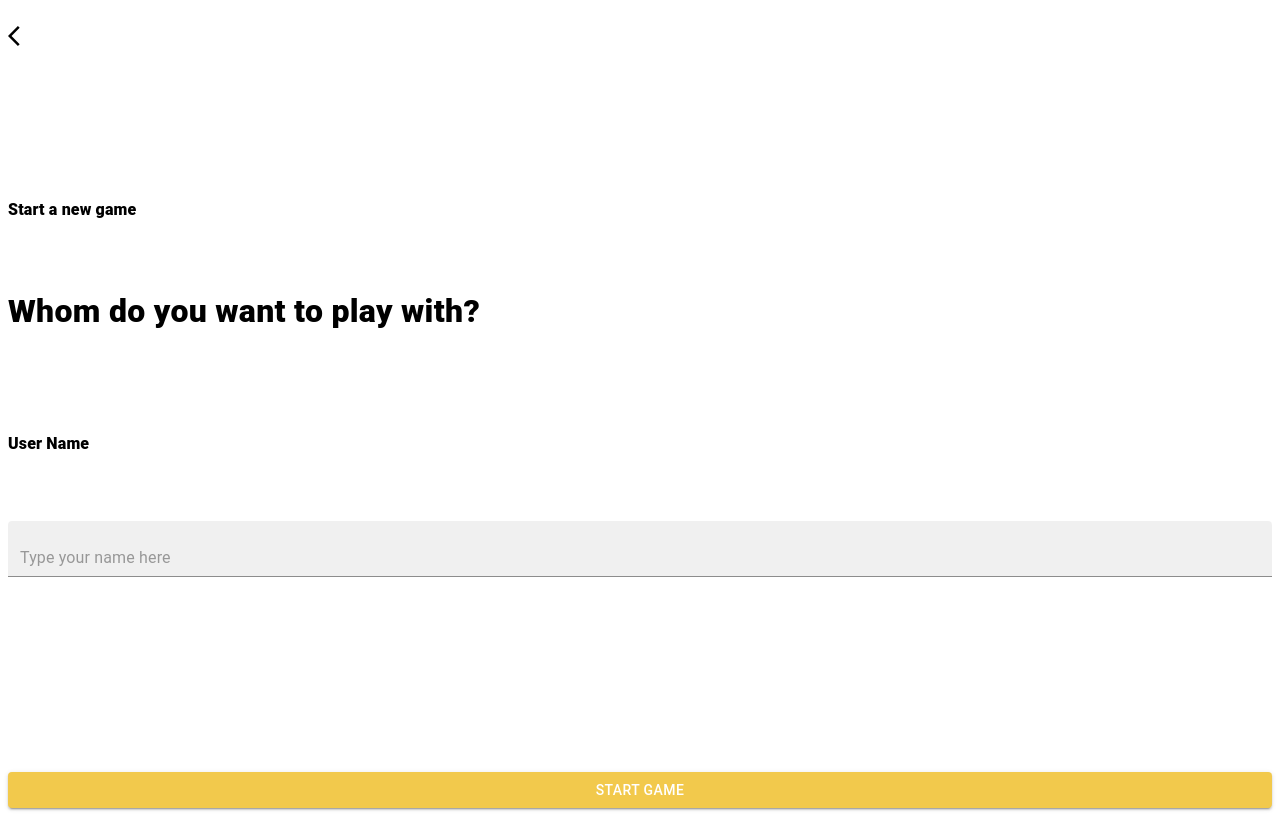
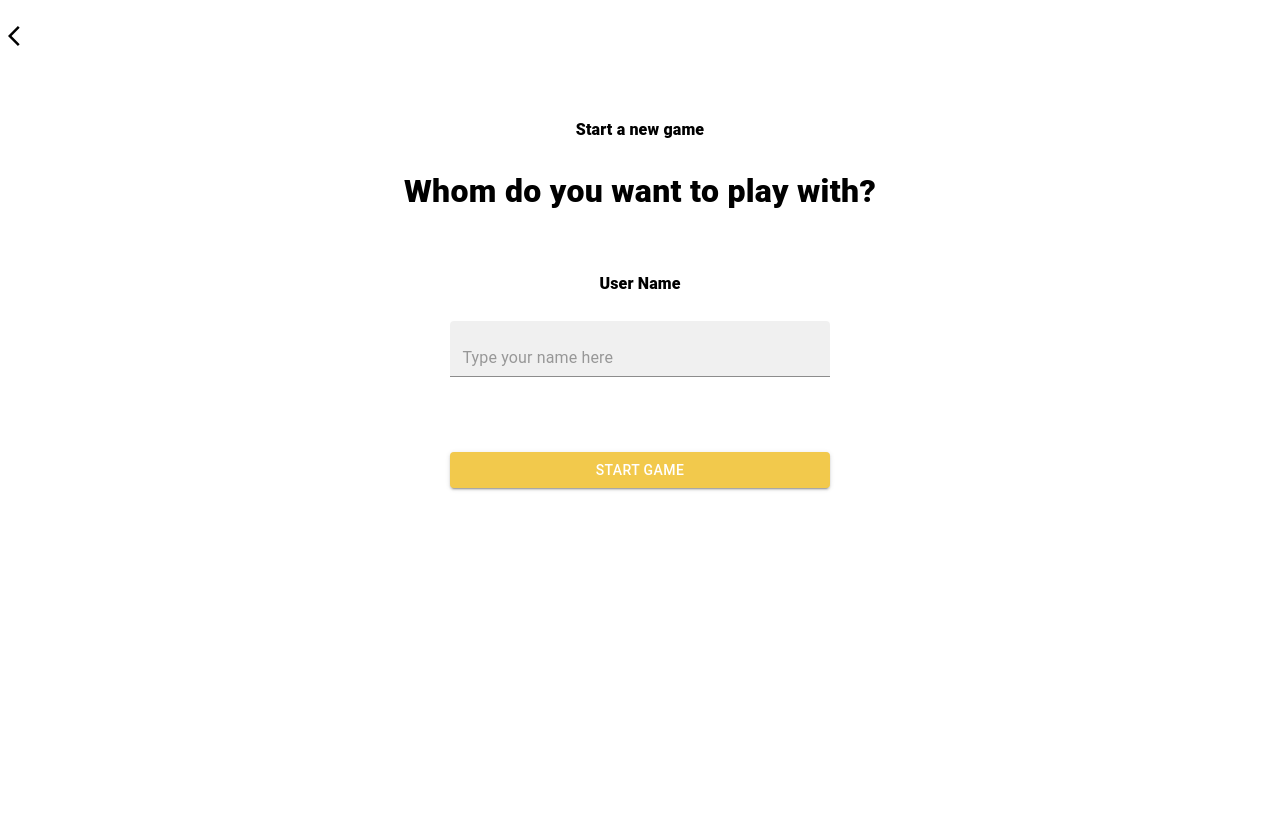
Before and after one commit to assassinscreed2/TicTacToeF, a React (Create React App) app: page /invite in a window 1280 px wide. Built offline with nearby package versions, Linux system fonts and the light colour scheme.

Commit message:
invite page responsive

```diff
--- a/src/components/InvitePage.js
+++ b/src/components/InvitePage.js
@@ -31,21 +31,21 @@ function Invite() {
     }
 
     return (
-      <Grid container style={{height:"100vh"}} direction = {matchesMD?"column":"row"}>
+      <Grid container style={{height:matchesMD?"100vh":"30em"}} direction = {matchesMD?"column":"row"}>
         <Grid onClick={()=>navigate('/')} item style={{marginTop:"1em",marginBottom:"1em"}}>
           <ArrowBackIos />
         </Grid>
-        <Grid container item>
-          <Typography style={{width:"100%",fontWeight:900}}>Start a new game</Typography>
-          <Typography style={{width:"100%",fontWeight:900,fontSize:"2em"}}>Whom do you want to play with?</Typography>
-        </Grid>
-        <Grid item container style={{marginTop:"2em"}}>
-            <Typography style={{fontWeight:900}}>User Name</Typography>
-            <TextField style={{width:"100%"}} onChange = {(e) => setOtherUser(e.target.value)} placeholder='Type your name here' variant='filled'/>
-        </Grid>
-        <Grid item container style={{marginTop:"auto"}}>
-          <Button onClick={() => handleStart()} variant="contained" style={{width:"100%",backgroundColor:"#F2C94C"}}>Start Game</Button>
-        </Grid>
+          <Grid container item>
+            <Typography style={{width:"100%",fontWeight:900}} align={matchesMD?undefined:"center"}>Start a new game</Typography>
+            <Typography style={{width:"100%",fontWeight:900,fontSize:"2em"}} align={matchesMD?undefined:"center"}>Whom do you want to play with?</Typography>
+          </Grid>
+          <Grid item container style={{marginTop:"2em"}} justifyContent="center">
+              <Typography style={{fontWeight:900,width:"100%"}} align={matchesMD?undefined:"center"}>User Name</Typography>
+              <TextField style={{width:matchesMD?undefined:"30%"}} onChange = {(e) => setOtherUser(e.target.value)} placeholder='Type your name here' variant='filled'/>
+          </Grid>
+          <Grid item container style={{marginTop:"auto"}} justifyContent="center">
+            <Button onClick={() => handleStart()} variant="contained" style={{width:matchesMD?undefined:"30%",backgroundColor:"#F2C94C"}}>Start Game</Button>
+          </Grid>
       </Grid>
     );
   }
```
